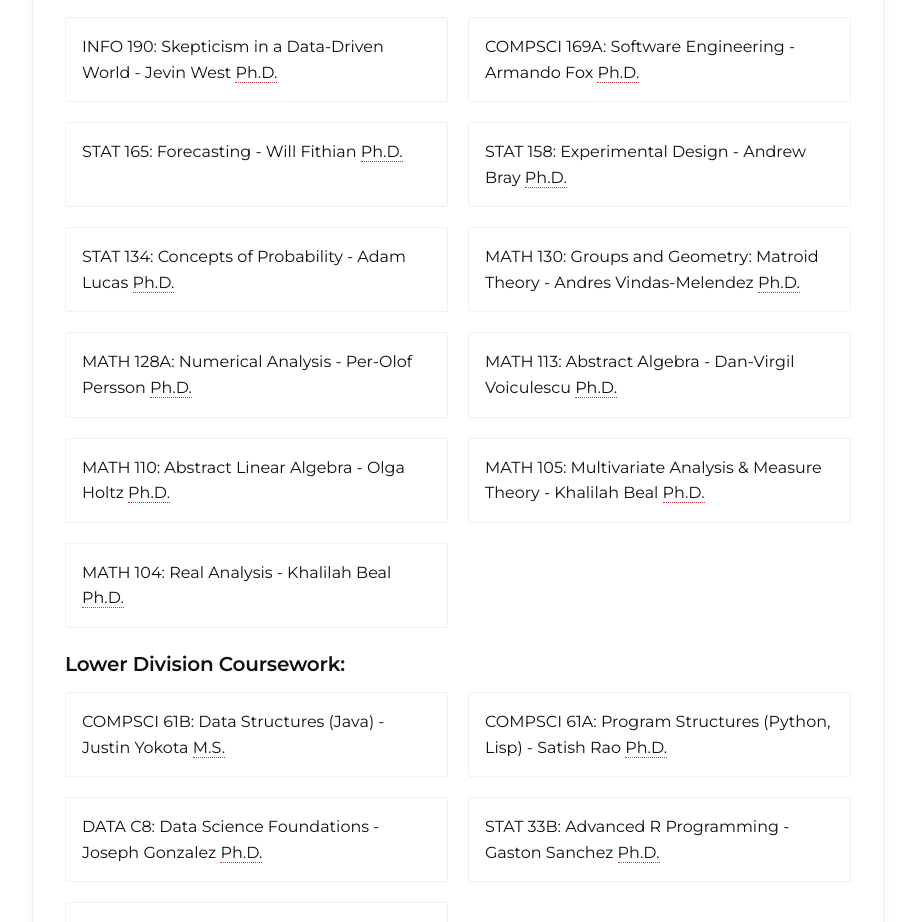
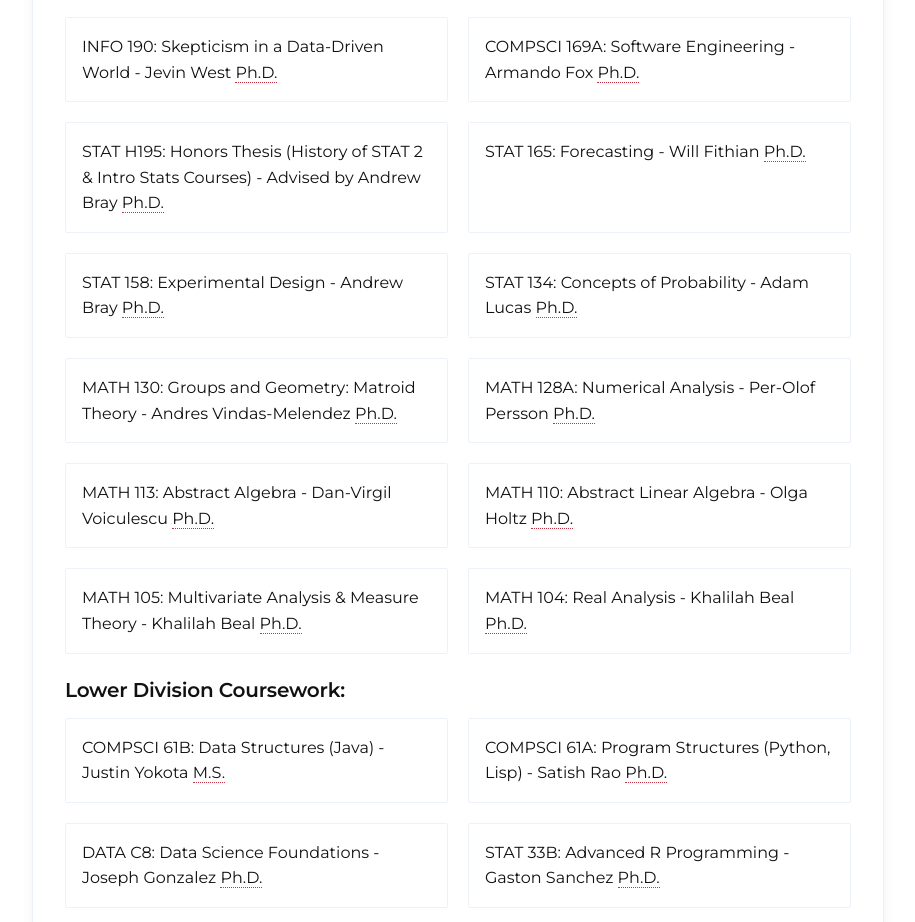
Before and after one commit to jingyuanchenxyz/jingyuanchenxyz.github.io, a plain HTML site: page index.html in a window 1280 px wide. Shown: the part 4442-5364 px from the top of the page, without its empty margins (182-1097 px from the left). Drawn offline with Linux system fonts and the light colour scheme; animation ran at ten frames a second.

Commit message:
Add STAT H195 course with professor details

```diff
--- a/index.html
+++ b/index.html
@@ -408,6 +408,7 @@
                 <div class="course">ECON C110: Game Theory - Tyler Maxey <a href="https://www.tylermaxey.com/" class="professor-link">Ph.D.</a></div>
                 <div class="course">INFO 190: Skepticism in a Data-Driven World - Jevin West <a href="https://ischool.uw.edu/people/faculty/profile/jevinw" class="professor-link">Ph.D.</a></div>
                 <div class="course">COMPSCI 169A: Software Engineering - Armando Fox <a href="https://www.armandofox.com/" class="professor-link">Ph.D.</a></div>
+                <div class="course">STAT H195: Honors Thesis (History of STAT 2 & Intro Stats Courses) - Advised by Andrew Bray <a href="https://www.genealogy.math.ndsu.nodak.edu/id.php?id=237086" class="professor-link">Ph.D.</a></div>
                 <div class="course">STAT 165: Forecasting - Will Fithian <a href="https://www.mathgenealogy.org/id.php?id=269069" class="professor-link">Ph.D.</a></div>
                 <div class="course">STAT 158: Experimental Design - Andrew Bray <a href="https://www.genealogy.math.ndsu.nodak.edu/id.php?id=237086" class="professor-link">Ph.D.</a></div>
                 <div class="course">STAT 134: Concepts of Probability - Adam Lucas <a href="https://www.genealogy.math.ndsu.nodak.edu/id.php?id=37044" class="professor-link">Ph.D.</a></div>
```
